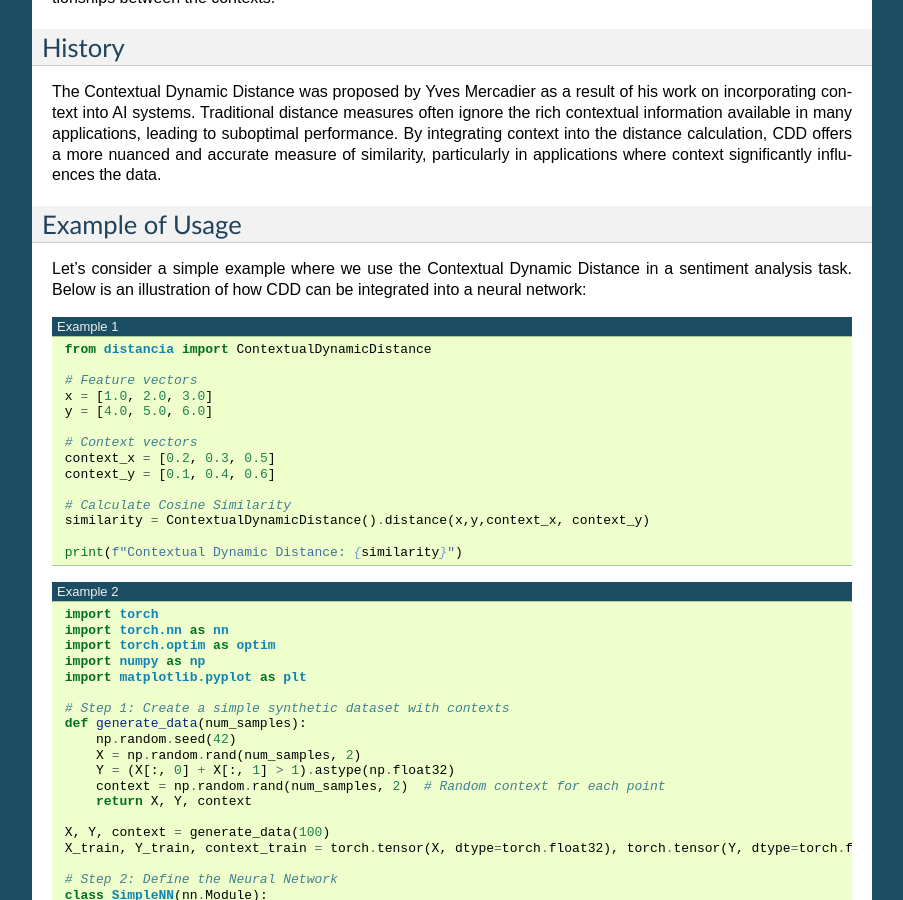
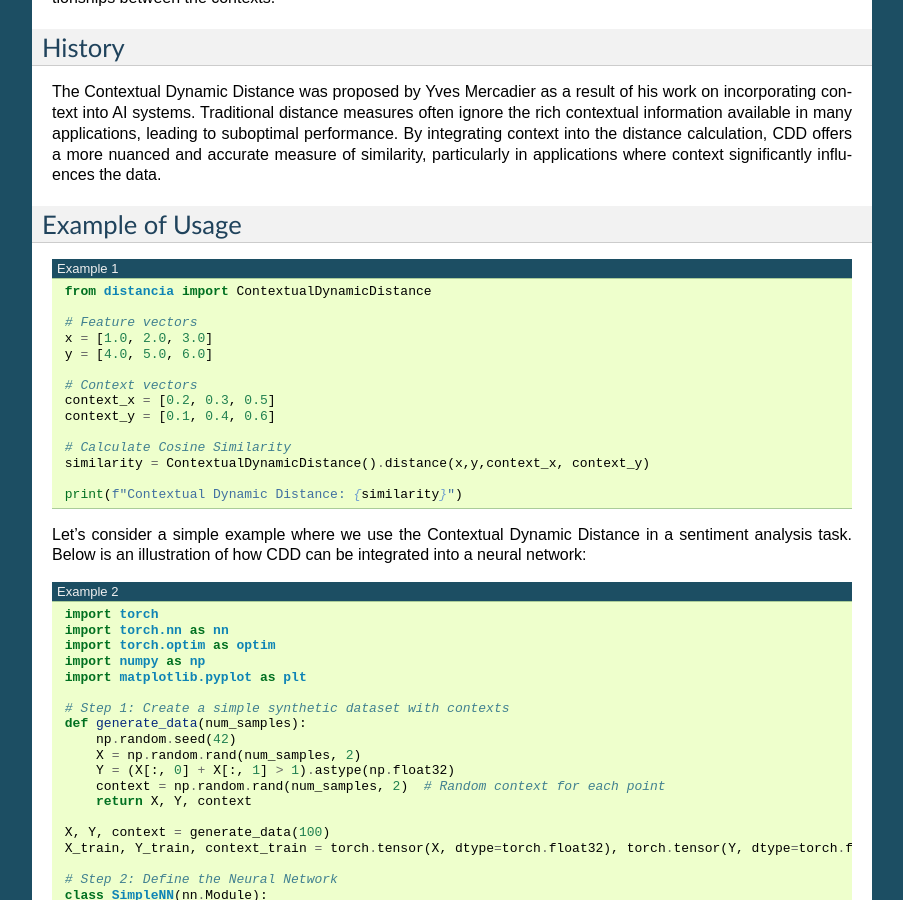
Before and after one commit to ym001/distancia, a Sphinx documentation site: the page built from docs/ContextualDynamicDistance.rst, in a window 1280 px wide and 900 px high, scrolled down 705 px. Shown: the whole window, without its empty margins (198-1101 px from the left). Built offline with Sphinx 7.4.7, drawn with Linux system fonts in a browser that asks for light colours; part of the change alters nothing that is shown.

```diff
--- a/docs/ContextualDynamicDistance.rst
+++ b/docs/ContextualDynamicDistance.rst
@@ -35,7 +35,6 @@ The Contextual Dynamic Distance was proposed by Yves Mercadier as a result of hi
 Example of Usage
 ----------------
 
-Let's consider a simple example where we use the Contextual Dynamic Distance in a sentiment analysis task. Below is an illustration of how CDD can be integrated into a neural network:
 
 .. code-block:: python
    :caption: Example 1
@@ -54,6 +53,8 @@ Let's consider a simple example where we use the Contextual Dynamic Distance in
     similarity = ContextualDynamicDistance().distance(x,y,context_x, context_y)
 
     print(f"Contextual Dynamic Distance: {similarity}")
+
+Let's consider a simple example where we use the Contextual Dynamic Distance in a sentiment analysis task. Below is an illustration of how CDD can be integrated into a neural network:
 
 .. code-block:: bash
         >>> Contextual Dynamic Distance: 5.196152417906096
```
